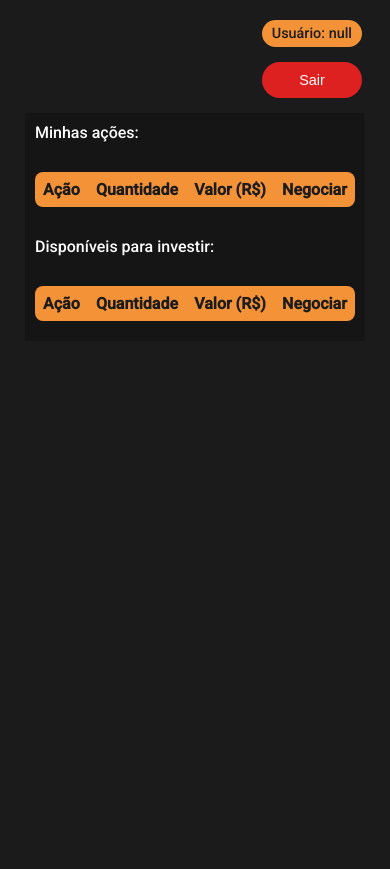
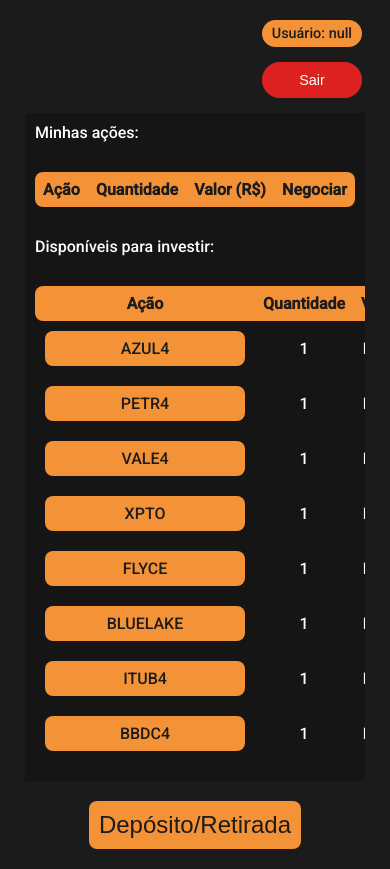
Before and after one commit to MateusCapitanio/FinanceXP, a React (Create React App) app: page /home in a window 390 px wide. Before the commit the page ends 844 px from the top, so only its background shows below. Built offline with nearby package versions, Linux system fonts and the light colour scheme.

Commit message:
Criando rota de depósito e transferencia

```diff
--- a/public/index.html
+++ b/public/index.html
@@ -24,7 +24,7 @@
       work correctly both with client-side routing and a non-root public URL.
       Learn how to configure a non-root public URL by running `npm run build`.
     -->
-    <title>React App</title>
+    <title>Finance XP</title>
   </head>
   <body>
     <noscript>You need to enable JavaScript to run this app.</noscript>
--- a/src/App.tsx
+++ b/src/App.tsx
@@ -1,10 +1,11 @@
 import { BrowserRouter, Route, Routes } from "react-router-dom";
-import Negotiate from "./pages/Negotiate";
 
 import Provider from "./contexts/Provider";
 import Home from "./pages/Home";
 import Login from "./pages/Login";
+import Negotiate from "./pages/Negotiate";
 import Notfound from "./pages/Notfound";
+import Transfer from "./pages/Transfer";
 
 function App() {
   return (
@@ -15,6 +16,7 @@
           <Route path="/home" element={<Home />} />
           <Route path="/negotiate" element={<Negotiate />} />
           <Route path="*" element={<Notfound />} />
+          <Route path="/transfer" element={<Transfer />} />
         </Routes>
       </Provider>
     </BrowserRouter>
--- a/src/contexts/Provider.tsx
+++ b/src/contexts/Provider.tsx
@@ -1,4 +1,4 @@
-import React, { useState } from "react";
+import { useState } from "react";
 
 import myContext from "./myContext";
 
--- a/src/pages/Home.tsx
+++ b/src/pages/Home.tsx
@@ -5,12 +5,18 @@
 import "../styles/homestyle.css";
 import myContext from "../contexts/myContext";
 import IContext from "../interfaces/Context";
+import { arrayAcoes } from "../utils/acoes";
 
 function Home() {
   const navigate = useNavigate();
   const context: any = useContext(myContext);
-  const { arrayAcoesDisp, setItemNegotiate, arrayAcoesComp }: IContext =
-    context;
+  const {
+    arrayAcoesDisp,
+    setItemNegotiate,
+    arrayAcoesComp,
+    setArrayAcoesDisp,
+    setArrayAcoesComp,
+  }: IContext = context;
 
   const [user, setUser]: [user: string, setUser: any] = useState("");
 
@@ -20,9 +26,13 @@
       navigate("/home");
     }
     setUser(valueReturn);
+    setArrayAcoesDisp(arrayAcoes);
   }, []);
 
   const logoutFunc = () => {
+    // setArrayAcoesDisp(arrayAcoes);
+    setArrayAcoesComp([]);
+
     navigate("/");
   };
 
@@ -39,6 +49,10 @@
     }
     setItemNegotiate(objFiltred);
     return navigate("/negotiate");
+  };
+
+  const redirectTransfer = () => {
+    return navigate("/transfer");
   };
 
   return (
@@ -130,6 +144,11 @@
             </table>
           </div>
         </section>
+        <section className="btnTransfer">
+          <button onClick={redirectTransfer} type="button">
+            Depósito/Retirada
+          </button>
+        </section>
       </main>
     </div>
   );
--- a/src/pages/Negotiate.tsx
+++ b/src/pages/Negotiate.tsx
@@ -1,3 +1,5 @@
+/* eslint-disable no-alert */
+/* eslint-disable @typescript-eslint/no-explicit-any */
 /* eslint-disable jsx-a11y/no-autofocus */
 import React, { useContext, useEffect, useState } from "react";
 import { useNavigate } from "react-router-dom";
@@ -22,8 +24,12 @@
     setSaldo,
   }: IContext = context;
   const { name, qtd, value } = itemNegotiate[0];
+  const [user, setUser]: [user: string, setUser: any] = useState("");
 
   useEffect(() => {
+    const valueReturn: string | null = localStorage.getItem("user");
+    setUser(valueReturn);
+
     if (qtd === 1) {
       setSellDisable(!sellDisable);
     }
@@ -60,11 +66,6 @@
     const saldoFinal =
       qtdSellConverted * value + saldo - qtdBuyConverted * value;
 
-    // const arrayCompAtualizado = [
-    //   ...arrayAcoesComp,
-    //   { name, qtd: qtdActions, value },
-    // ];
-
     const arrayCompFiltred = arrayAcoesComp.filter(
       (action: any) => action.name !== name
     );
@@ -79,7 +80,7 @@
     }
 
     if (qtdActions < 0) {
-      return "Você não pode vender mais do que o máx de ações que possui";
+      return "Você não pode vender mais do que o máx de ações que possui.";
     }
 
     if (qtdActions === 0) {
@@ -104,7 +105,6 @@
   };
 
   const checkActions = () => {
-    // const result = arrayAcoesComp.find((action: any) => action.name === name);
     const inputBuy: any = document.querySelector("#buyInput");
     const inputSell: any = document.querySelector("#sellInput");
 
@@ -137,6 +137,9 @@
 
   return (
     <main className="mainNegotiate">
+      <div className="divUser">
+        <span className="user">{`Usuário: ${user}`}</span>
+      </div>
       <section className="painelStyle">
         <h1>Comprar/Vender Ação:</h1>
         <p className="saldo">{`Saldo: R$${saldo},00`}</p>
--- /dev/null
+++ b/src/pages/Transfer.tsx
@@ -0,0 +1,20 @@
+import { useEffect, useState } from "react";
+
+function Transfer() {
+  const [user, setUser]: [user: string, setUser: any] = useState("");
+
+  useEffect(() => {
+    const valueReturn: string | null = localStorage.getItem("user");
+    setUser(valueReturn);
+  }, []);
+
+  return (
+    <main>
+      <div className="divUser">
+        <span className="user">{`Usuário: ${user}`}</span>
+      </div>
+    </main>
+  );
+}
+
+export default Transfer;
--- a/src/styles/homestyle.css
+++ b/src/styles/homestyle.css
@@ -131,14 +131,6 @@
     border-radius: 0px 8px 8px 0px;
 }
 
-/* .actionNameBuy {
-    display: inline-block;
-    width: 200px;
-    border-radius: 8px;
-    background: #F49237;
-    color: #1c1c1c;
-} */
-
 .actionName {
     display: inline-block;
     width: 200px;
@@ -146,3 +138,46 @@
     background: #F49237;
     color: #1c1c1c;
 }
+
+.btnTransfer {
+    display: flex;
+    justify-content: center;
+    margin: 20px;
+}
+
+.btnTransfer button {
+    background: #F49237;
+    border: none;
+    padding: 10px;
+    font-weight: 500;
+    color: #1c1c1c;
+    font-size: 2rem;
+    border-radius: 8px;
+    cursor: pointer;
+}
+
+@media screen and (min-width: 0px) and ((max-width: 500px)) {
+    .btnTransfer button {
+        background: #F49237;
+        border: none;
+        padding: 10px;
+        font-weight: 500;
+        color: #1c1c1c;
+        font-size: 1.5rem;
+        border-radius: 8px;
+        cursor: pointer;
+    }
+}
+
+.btnTransfer button:hover {
+    background: #F49237;
+    border: none;
+    padding: 10px;
+    font-weight: 500;
+    color: #1c1c1c;
+    font-size: 2rem;
+    border-radius: 8px;
+    box-shadow:  1px 1px 8px rgb(244, 146, 55, .5),
+             -1px -1px 8px rgb(244, 146, 55, .5);
+    transition: 0.5s;
+}
--- a/src/styles/negotiateStyle.css
+++ b/src/styles/negotiateStyle.css
@@ -10,15 +10,23 @@
     font-family: 'Roboto', sans-serif;
 }
 
+.divUser {
+    display: flex;
+    justify-content: flex-end;
+}
+
+.user {
+    color: #1c1c1c;
+}
+
 .painelStyle {
     background: rgb(28, 28, 28);
     color: white;
     margin: 5% 20%;
     padding: 10px;
-    border: solid 1px #F49237;
     border-radius: 12px;
-    box-shadow:  1px 1px 20px #F49237,
-             -1px -1px 20px #F49237;
+    box-shadow:  1px 1px 20px rgb(244, 146, 55, .5),
+             -1px -1px 20px rgb(244, 146, 55, .5);
 }
 
 @media screen and (min-width: 0px) and (max-width: 800px){
@@ -124,6 +132,8 @@
     background: #F49237;
     margin: 5px;
     padding: 12px;
+    font-weight: 500;
+    color: #1c1c1c;
     border-radius: 5px;
     width: 150px;
     font-size: 1rem;
--- a/src/utils/getRandomNumber.ts
+++ b/src/utils/getRandomNumber.ts
@@ -4,6 +4,4 @@
   return Math.floor(Math.random() * (newMax - newMin)) + newMin;
 };
 
-// const getRandomNumber = setInterval(generateRandomNumber, 1000);
-
 export default getRandomNumber;
```
